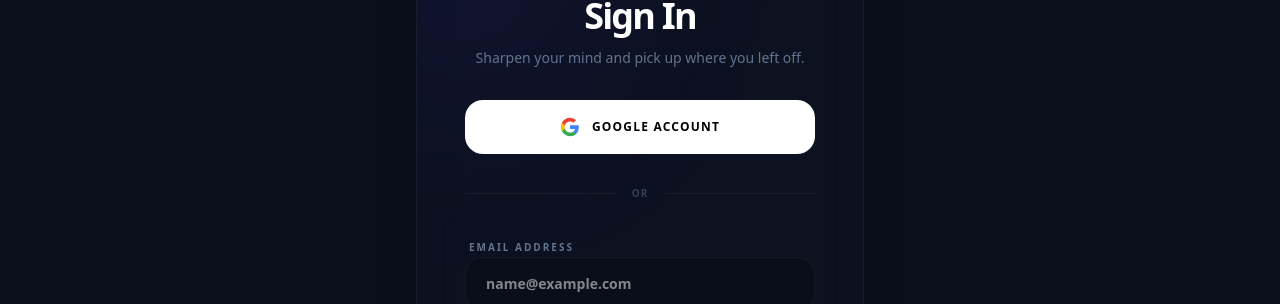
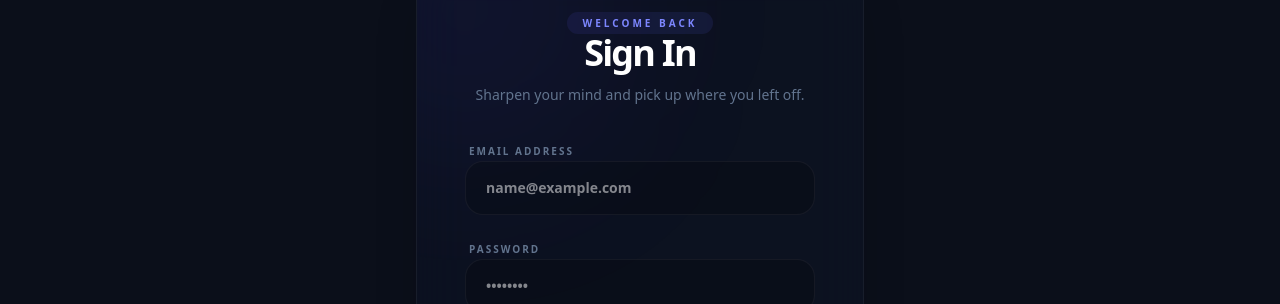
Before and after one commit to zazaborisovi/chess-project-group58-, a React (Vite) app in the folder client/: page /signin in a window 1280 px wide. Shown: the part 173-477 px from the top of the page. Built offline with nearby package versions, Linux system fonts and the light colour scheme; no server answers.

Commit message:
removed oauth since it was not working because backend and frontend are hosted on different platforms

```diff
--- a/client/src/pages/Signin.tsx
+++ b/client/src/pages/Signin.tsx
@@ -3,8 +3,7 @@ import { useForm } from "../hooks/useForm";
 import { Link } from "react-router";
 
 const Signin = () => {
-
-  const { signin, googleAuth } = useAuth();
+  const { signin } = useAuth(); // removed googleAuth
   const [formData, handlechange] = useForm({
     email: '',
     password: '',
@@ -33,27 +32,10 @@ const Signin = () => {
             </p>
           </header>
 
-          {/* Social Auth */}
-          <button
-            onClick={googleAuth}
-            className="group flex w-full items-center justify-center gap-3 rounded-2xl border border-white/5 bg-white px-6 py-4 transition-all hover:bg-slate-200 active:scale-[0.98]"
-          >
-            <svg className="h-5 w-5" viewBox="0 0 24 24">
-              <path d="M22.56 12.25c0-.78-.07-1.53-.2-2.25H12v4.26h5.92c-.26 1.37-1.04 2.53-2.21 3.31v2.77h3.57c2.08-1.92 3.28-4.74 3.28-8.09z" fill="#4285F4" />
-              <path d="M12 23c2.97 0 5.46-.98 7.28-2.66l-3.57-2.77c-.98.66-2.23 1.06-3.71 1.06-2.86 0-5.29-1.93-6.16-4.53H2.18v2.84C3.99 20.53 7.7 23 12 23z" fill="#34A853" />
-              <path d="M5.84 14.09c-.22-.66-.35-1.36-.35-2.09s.13-1.43.35-2.09V7.07H2.18C1.43 8.55 1 10.22 1 12s.43 3.45 1.18 4.93l2.85-2.22.81-.62z" fill="#FBBC05" />
-              <path d="M12 5.38c1.62 0 3.06.56 4.21 1.64l3.15-3.15C17.45 2.09 14.97 1 12 1 7.7 1 3.99 3.47 2.18 7.07l3.66 2.84c.87-2.6 3.3-4.53 6.16-4.53z" fill="#EA4335" />
-            </svg>
-            <span className="text-xs font-black uppercase tracking-widest text-black">Google Account</span>
-          </button>
+          {/* Note: Social Authentication (Google) has been temporarily disabled
+              to ensure consistent session stability across all modern browsers.
+          */}
 
-          <div className="flex items-center gap-4">
-            <div className="h-[1px] flex-1 bg-white/5" />
-            <span className="text-[10px] font-black uppercase tracking-widest text-slate-700">OR</span>
-            <div className="h-[1px] flex-1 bg-white/5" />
-          </div>
-
-          {/* Manual Auth */}
           <form onSubmit={handlesubmit} className="space-y-5">
             <div className="space-y-2">
               <label className="ml-1 text-[10px] font-black uppercase tracking-[0.2em] text-slate-500">Email Address</label>
@@ -66,6 +48,7 @@ const Signin = () => {
                 placeholder="name@example.com"
               />
             </div>
+
             <div className="space-y-2">
               <label className="ml-1 text-[10px] font-black uppercase tracking-[0.2em] text-slate-500">Password</label>
               <input
@@ -86,7 +69,6 @@ const Signin = () => {
             </button>
           </form>
 
-          {/* Signup Redirect */}
           <footer className="pt-4 text-center">
             <p className="text-xs font-bold text-slate-500">
               New to ReChess?{" "}
```
Lines whose indentation alone changed are shown as unchanged.
